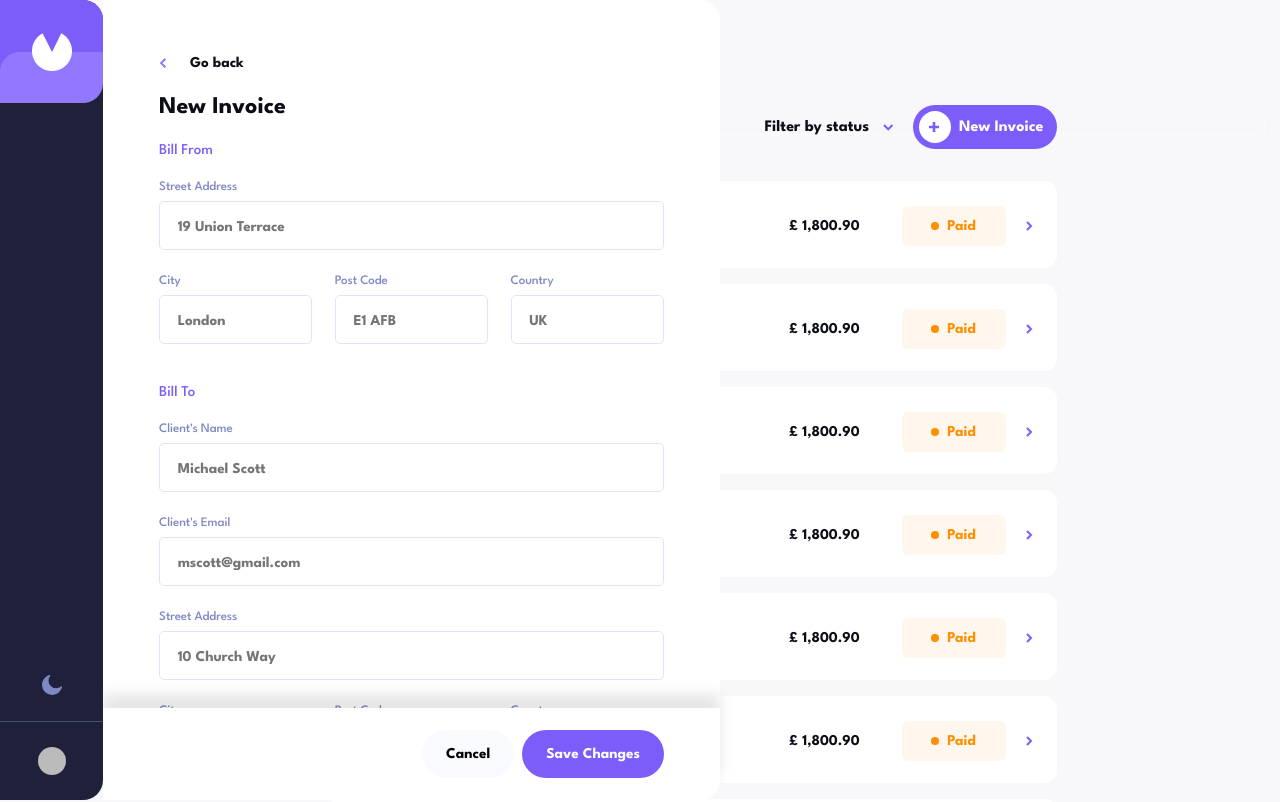
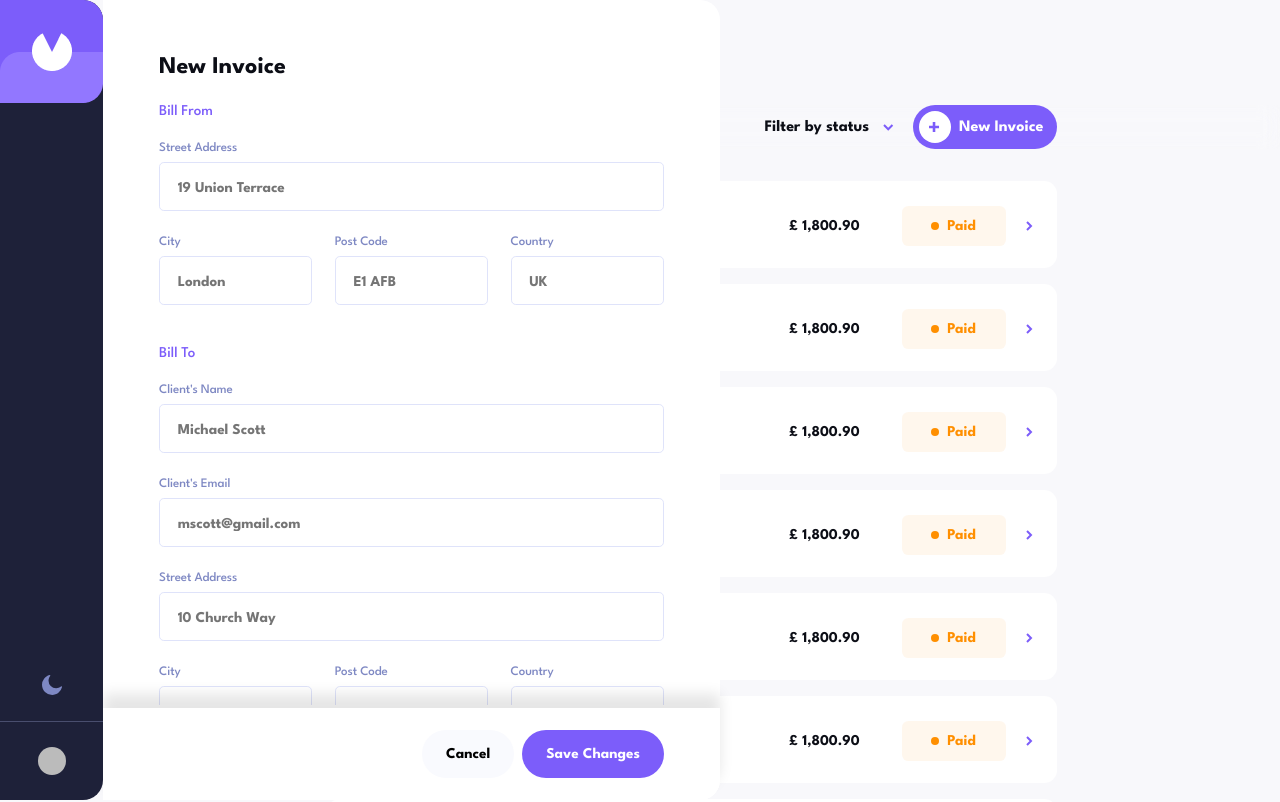
Before and after one commit to Kl3va/Invoice-Orbit, a React (Vite) app in the folder frontend/: page / in a window 1280 px wide. Shown: the top 802 px of the page. Built offline with nearby package versions, Linux system fonts and the light colour scheme; no server answers; sample sign-in values are in the browser's storage; some icons are missing.

Commit message:
feat: removed go back button

```diff
--- a/frontend/src/components/Main-Form/MainFormTemplateStyles.ts
+++ b/frontend/src/components/Main-Form/MainFormTemplateStyles.ts
@@ -29,6 +29,10 @@ export const FormInvoiceContainer = styled.div`
 export const GobackFormBtnWrapper = styled.div`
   width: fit-content;
   margin-bottom: 1.6rem;
+
+  @media ${QUERIES.mobileLarge} {
+    display: none;
+  }
 `
 
 export const InvoiceFormContainer = styled.form`
@@ -39,8 +43,12 @@ export const InvoiceFormContainer = styled.form`
   display: grid;
   gap: 2.56rem;
 
+  @media ${QUERIES.mobileLarge} {
+    height: calc(100% - 13.4rem);
+  }
+
   @media ${QUERIES.tablet} {
-    height: calc(100% - 10.5rem);
+    height: calc(100% - 8.9rem);
   }
 
   label {
```
